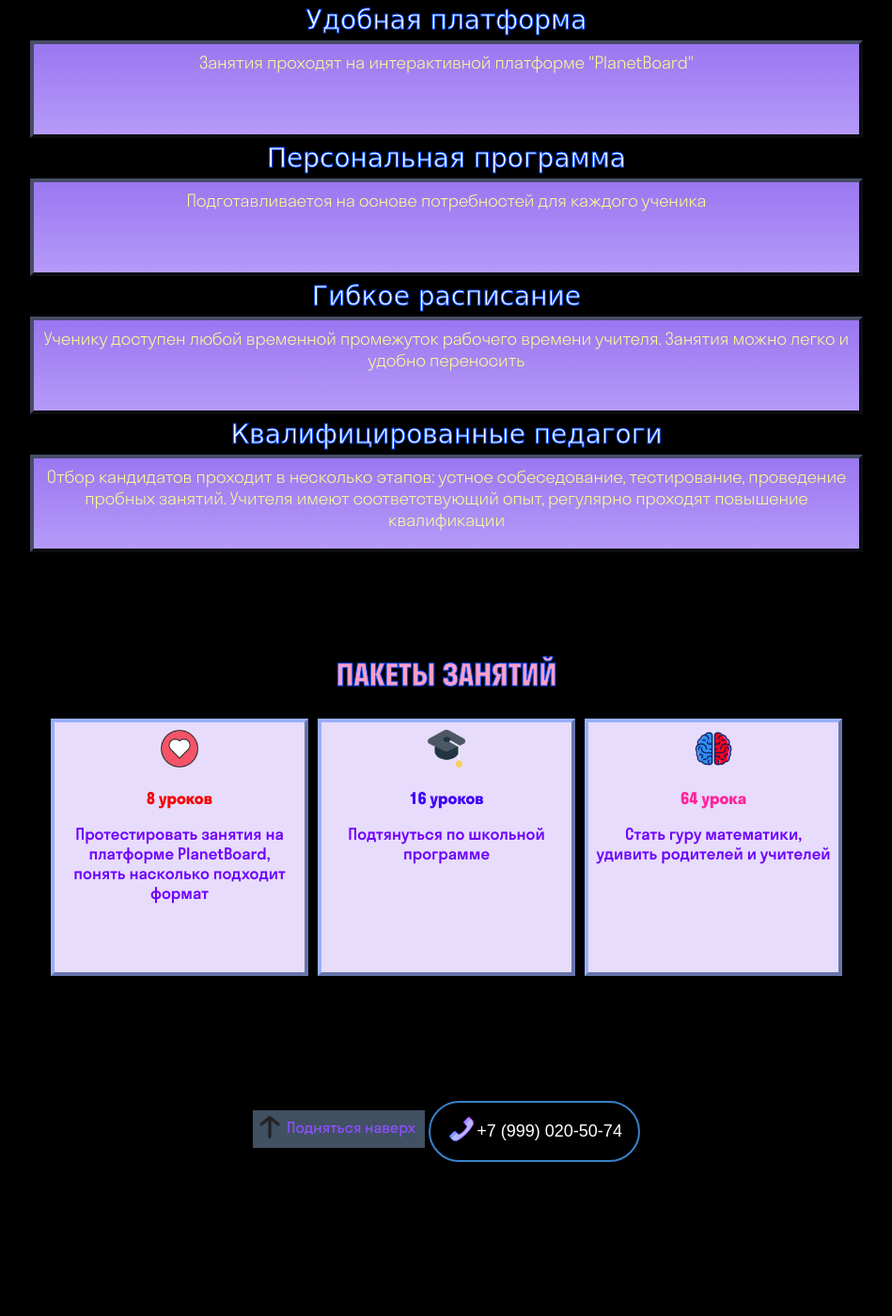
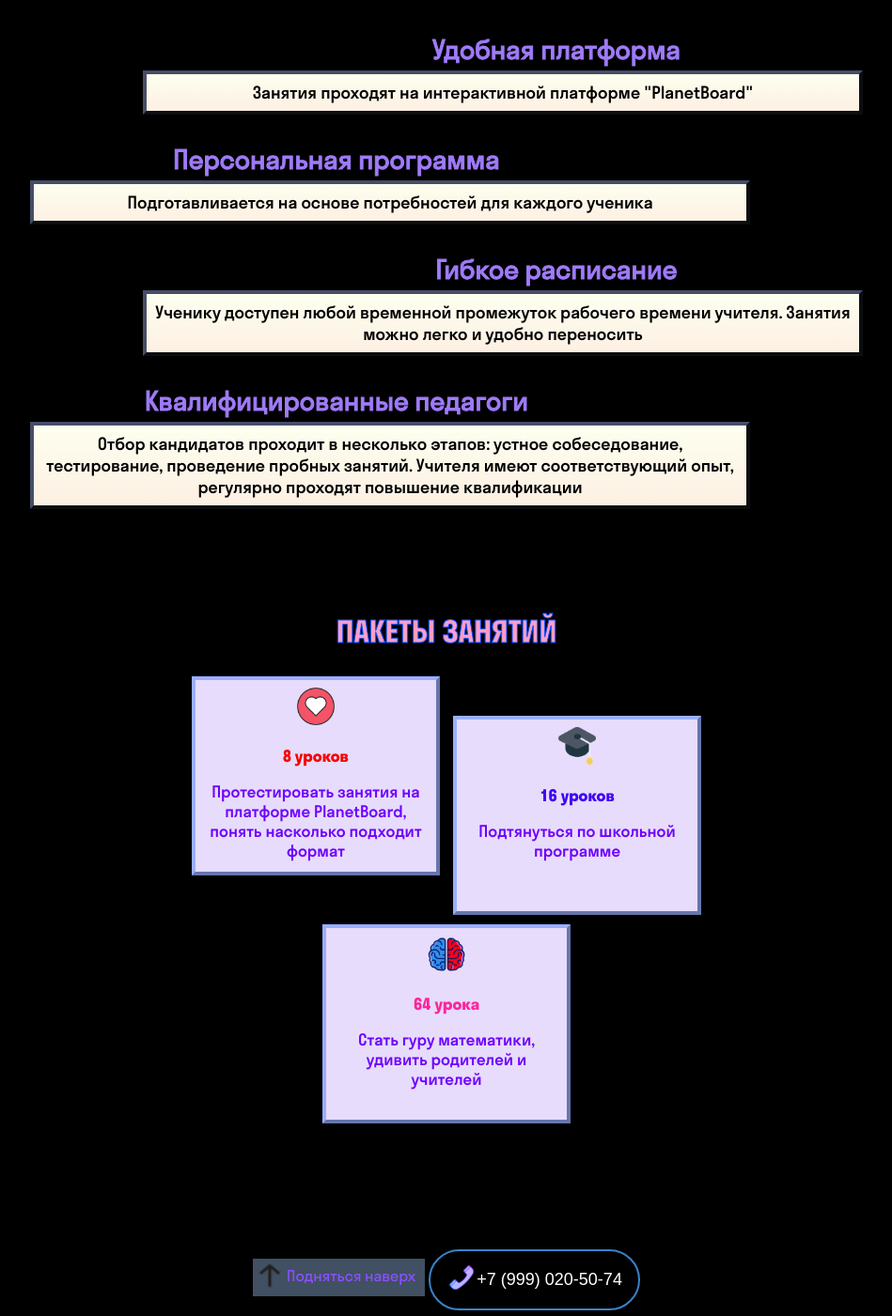
Before and after one commit to Anna-Lebedeva/MercurySchoolAndBoard, a PHP site: page / in a window 1280 px wide. Shown: the part 841-2242 px from the top of the page at 94% size, without its empty margins (165-1114 px from the left). Before the commit the page ends 2078 px from the top, so only its background shows below. Run offline with PHP 8.4, Linux system fonts and the light colour scheme; data that the repository does not hold is empty; some libraries are stand-ins or nearby versions.

Commit message:
последние изменения кроме карточек с ценами

```diff
--- a/school/css/style.css
+++ b/school/css/style.css
@@ -154,18 +154,14 @@ h2 {
 
 .price-card {
     display: inline-block;
-    justify-items: center;
-    align-items: center;
-    align-content: stretch;
-    justify-content: center;
-    width: 250px;
+    width: 240px;
     background-color: #e7dcfb;
     margin: 5px;
     padding: 8px;
     color: #6e00ff;
     border: 4px outset #99afff;
-    height: 250px;
-    text-align: center
+    height: 188px;
+    text-align: center;
 }
 
 /*!!!!!!!!!! от ? до 320*/
@@ -246,31 +242,12 @@ h2 {
         margin-right: 120px;
     }
 
-    .info-card-title-left, .info-card-title-right {
-        font-size: 28px;
-        font-family: cursive;
-        color: white;
-        -webkit-text-stroke: 1px #004fff;
-    }
-
     .info-card-title-left {
-        margin-left: 180px;
+        margin-left: 114px;
     }
 
     .info-card-title-right {
-        margin-right: 180px;
-    }
-
-    .info-card {
-        min-height: 80px;
-        font-size: 24px;
-        background: linear-gradient(#9A77F1, #b59af8);
-        margin: 5px;
-        padding: 8px;
-        color: #F9FF93;
-        border: 4px outset #464d66;
-        text-align: center;
-        font-weight: 300;
+        margin-right: 114px;
     }
 
     /*.bt_yellow{*/
@@ -278,27 +255,27 @@ h2 {
     /*}*/
 }
 
-.info-card-block-left, .info-card-block-right, .info-card-title-left, .info-card-title-right {
-    margin: 0;
-}
+/*.info-card-block-left, .info-card-block-right, .info-card-title-left, .info-card-title-right {*/
+/*    margin: 0;*/
+/*}*/
 
 .info-card-title-left, .info-card-title-right {
     font-size: 28px;
-    font-family: cursive;
-    color: white;
-    -webkit-text-stroke: 1px #004fff;
+    /* font-family: cursive; */
+    color: #9f7bf8;
+    -webkit-text-stroke: 1px #9f7bf9;
 }
 
 .info-card {
-    min-height: 80px;
+    /* min-height: 80px; */
     font-size: 24px;
-    background: linear-gradient(#9A77F1, #b59af8);
+    background: linear-gradient(#fdffef, #fdf0e3);
     margin: 5px;
     padding: 8px;
-    color: #F9FF93;
+    color: #000000;
     border: 4px outset #464d66;
     text-align: center;
-    font-weight: 300;
+    font-weight: 500;
 
 }
 
@@ -312,9 +289,6 @@ h2 {
     height: 40px;
     margin-left: auto;
     margin-right: auto;
-}
-
-.price-card-td {
 }
 
 #burger, .menu {
@@ -534,7 +508,6 @@ body {
 @media (min-width: 955px) and (max-width: 1250px) {
     #first-card {
         margin-top: -31px;
-        margin-left: 102px;
     }
 
     #second-card {
@@ -542,7 +515,6 @@ body {
     }
 
     #third-card {
-        margin-left: 250px;
         margin-top: 5px;
     }
 }
@@ -551,19 +523,14 @@ body {
     #naverh, #phone {
         width: auto;
     }
-    #naverh {
-
-    }
-    #phone {
-
-    }
 }
 
 /*!!!!!!!!!!!! от 950*/
 @media (min-width: 955px) {
     .prices {
         display: table;
-        min-height: 250px
+        min-height: 250px;
+        max-width: 560px;
     }
 
     .img-logo {
@@ -596,6 +563,9 @@ body {
     .colorLink {
         padding: 8px 16px;
     }
+    .price-card {
+        /*margin: 0;*/
+    }
 }
 
 /*!!!!!!!!!!! до 1052*/
@@ -610,7 +580,7 @@ body {
 
     .logo, .buttons {
         /*width: 355px;*/
-        /*vertical-align: top;*/
+        vertical-align: top;
         /*padding-top: 10px;*/
     }
 
@@ -628,7 +598,7 @@ body {
         position: relative;
         display: inline-block;
         width: 20px;
-        height: 50px;
+        height: 30px;
         margin-left: 15px;
         cursor: pointer;
         transform: rotate(0deg);
--- a/school/index.php
+++ b/school/index.php
@@ -40,14 +40,16 @@ include $_SERVER['DOCUMENT_ROOT'] . '/header.php'; //Подключаем шап
     <div class="info-card-block-left">
         <span class="info-card-title-left">Гибкое расписание</span>
         <div class="info-card">Ученику доступен любой временной промежуток рабочего времени учителя.
-        Занятия можно легко и удобно переносить</div>
+            Занятия можно легко и удобно переносить
+        </div>
     </div>
 
     <div class="info-card-block-right">
         <span class="info-card-title-right">Квалифицированные педагоги</span>
         <div class="info-card">Отбор кандидатов проходит в несколько этапов:
             устное собеседование, тестирование, проведение пробных занятий.
-        Учителя имеют соответствующий опыт, регулярно проходят повышение квалификации</div>
+            Учителя имеют соответствующий опыт, регулярно проходят повышение квалификации
+        </div>
     </div>
 
 </div>
@@ -60,24 +62,26 @@ include $_SERVER['DOCUMENT_ROOT'] . '/header.php'; //Подключаем шап
 
 <table class="prices">
     <tr>
-    <td id="first-card" class="price-card">
+        <td style="text-align: center;">
+            <div id="first-card" class="price-card">
                 <img src="/img/price/big%20love.png" class="price-card-img" alt="">
                 <h3 class="card-title" style="color: rgb(248,0,0);">8 уроков</h3>
-        <p class="card-text">Протестировать занятия на платформе PlanetBoard, понять насколько подходит формат</p>
+                <p class="card-text">Протестировать занятия на платформе PlanetBoard, понять насколько подходит
+                    формат</p>
                 <!--        <p class="card-text price">750 р. за урок</p>-->
-    </td>
-    <td id="second-card" class="price-card">
+            </div>
+            <div id="second-card" class="price-card">
                 <img src="/img/price/big%20cap.png" class="price-card-img" alt="">
                 <h3 class="card-title" style="color: rgb(64,0,248);">16 уроков</h3>
                 <p class="card-text">Подтянуться по школьной программе</p>
                 <!--        <p class="card-text price">700 р. за урок</p>-->
-    </td>
-    <td id="third-card" class="price-card">
+            </div>
+            <div id="third-card" class="price-card">
                 <img src="/img/price/brain64.png" class="price-card-img" alt="">
                 <h3 class="card-title" style="color: rgb(255,37,155);">64 урока</h3>
                 <p class="card-text">Стать гуру математики, удивить родителей и учителей</p>
                 <!--        <p class="card-text price">600 р. за урок</p>-->
-    </td>
+            </div>
     </tr>
 
 </table>
--- a/school/lessons/index.php
+++ b/school/lessons/index.php
@@ -268,6 +268,10 @@ include $_SERVER['DOCUMENT_ROOT'] . '/block/top_menu.php'; //подключае
             overflow: hidden;
         }
 
+        .header_row {
+            margin-bottom: -15px;
+        }
+
         #lesson-board {
             width: 100%;
             height: 100%;
@@ -322,7 +326,7 @@ include $_SERVER['DOCUMENT_ROOT'] . '/block/top_menu.php'; //подключае
             margin: 0;
             padding: 0;
             background-color: transparent !important;
-            position: absolute;
+            position: sticky;
             top: 36px;
             z-index: 100;
         }
```
Also changed, not shown: 1 other file. Lines whose indentation alone changed are shown as unchanged.
